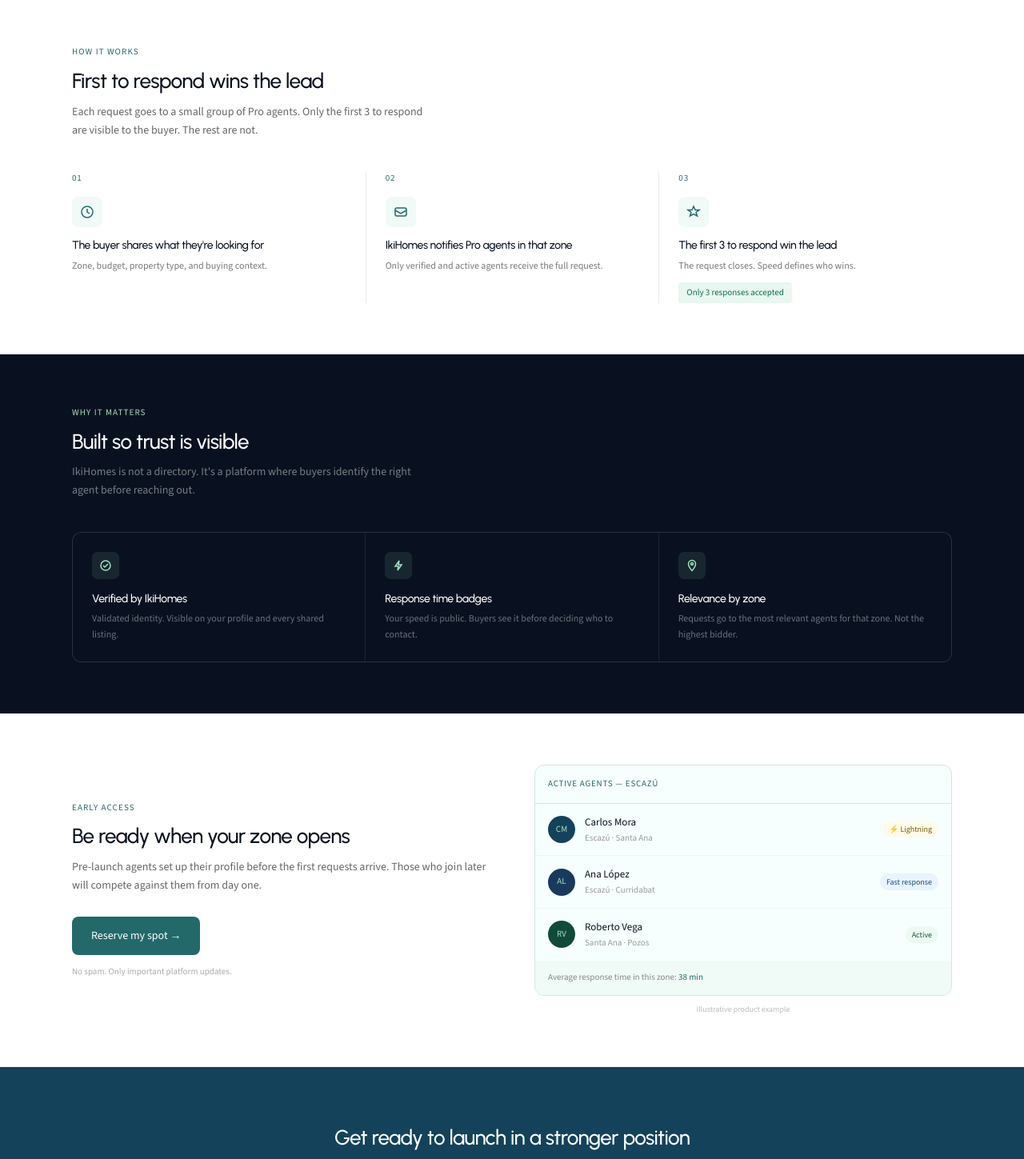
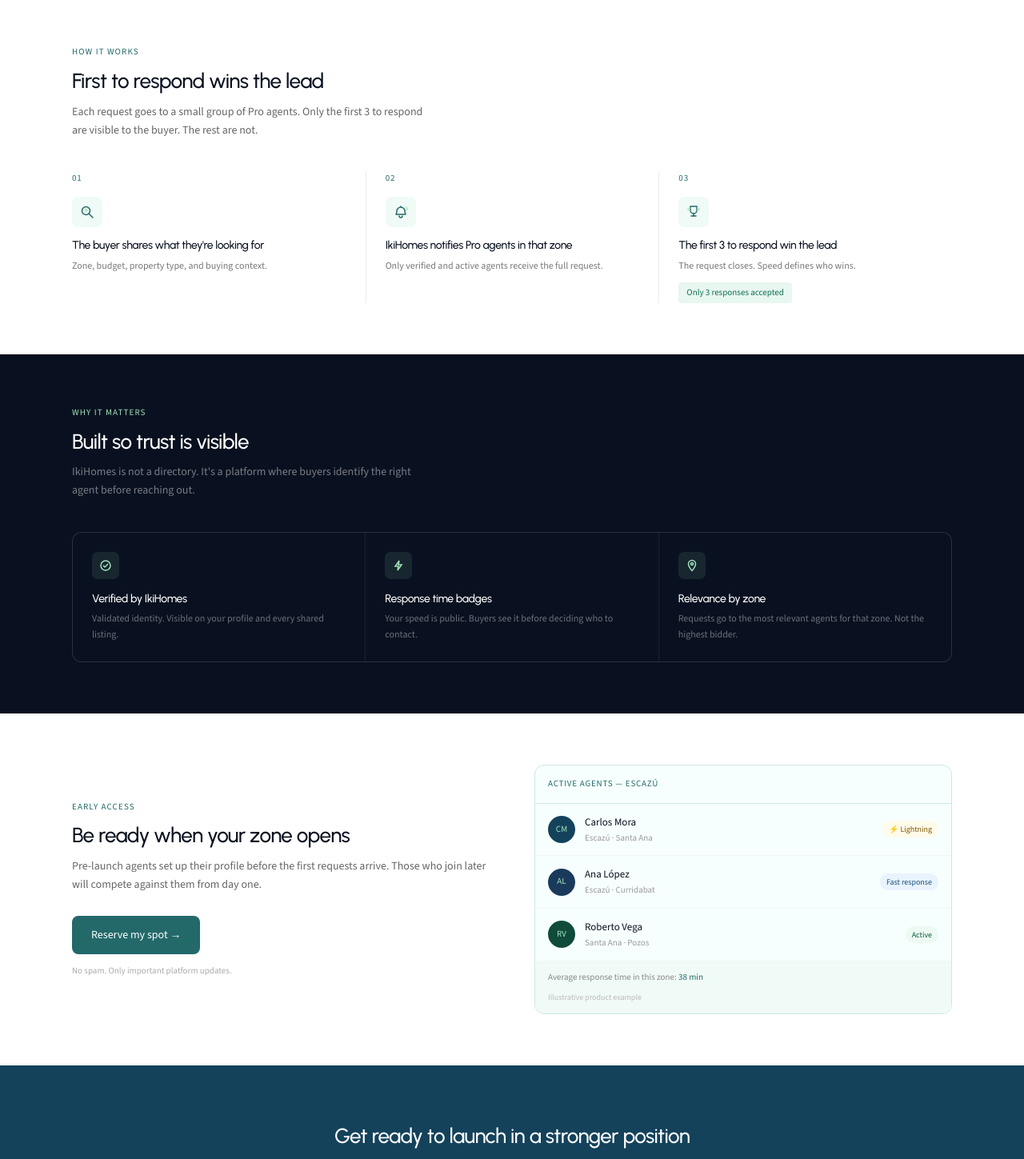
Before and after one commit to allansalgadocr/ikihomes-landing, a Next.js app: page /en in a window 1280 px wide. Shown: the part 704-2153 px from the top of the page at 80% size. Built offline with nearby package versions, Linux system fonts and the light colour scheme; no server answers.

Commit message:
feat: update MechanicSection icons for improved clarity and relevance, replacing outdated icons with new designs representing search, notifications, and achievements. Refactor SplitSection to streamline caption display, enhancing layout consistency.

```diff
--- a/src/components/MechanicSection.tsx
+++ b/src/components/MechanicSection.tsx
@@ -12,19 +12,28 @@
 }
 
 const stepIcons = [
-  // Clock
-  <svg key="clock" width="18" height="18" viewBox="0 0 18 18" fill="none" stroke="#23696A" strokeWidth="1.5">
-    <circle cx="9" cy="9" r="7" />
-    <path d="M9 5v4l3 2" />
+  // Search/magnifier with location pin — buyer describes what they want
+  <svg key="search" width="18" height="18" viewBox="0 0 18 18" fill="none" strokeLinecap="round" strokeLinejoin="round">
+    <circle cx="7.5" cy="7.5" r="5" stroke="#23696A" strokeWidth="1.5" />
+    <path d="M11.5 11.5L16 16" stroke="#23696A" strokeWidth="1.5" />
+    <circle cx="7.5" cy="6.5" r="1.5" stroke="#A0E2BA" strokeWidth="1.2" />
+    <path d="M7.5 8v1" stroke="#A0E2BA" strokeWidth="1.2" />
   </svg>,
-  // Envelope
-  <svg key="envelope" width="18" height="18" viewBox="0 0 18 18" fill="none" stroke="#23696A" strokeWidth="1.5">
-    <rect x="2" y="4" width="14" height="10" rx="2" />
-    <path d="M2 7l7 4 7-4" />
+  // Bell with signal waves — IkiHomes notifies agents
+  <svg key="notify" width="18" height="18" viewBox="0 0 18 18" fill="none" strokeLinecap="round" strokeLinejoin="round">
+    <path d="M7 14a2 2 0 0 0 4 0" stroke="#23696A" strokeWidth="1.5" />
+    <path d="M9 2v1" stroke="#23696A" strokeWidth="1.5" />
+    <path d="M9 3a5 5 0 0 1 5 5c0 2.5 1 4 1 4H3s1-1.5 1-4a5 5 0 0 1 5-5z" stroke="#23696A" strokeWidth="1.5" />
+    <path d="M14.5 5.5c1 .8 1.5 2 1.5 2" stroke="#A0E2BA" strokeWidth="1.2" />
+    <path d="M15.5 3c1.2 1 2 2.8 2 2.8" stroke="#A0E2BA" strokeWidth="1.2" />
   </svg>,
-  // Star
-  <svg key="star" width="18" height="18" viewBox="0 0 18 18" fill="none" stroke="#23696A" strokeWidth="1.5">
-    <path d="M9 2l2 4.5H16l-4 3 1.5 4.5L9 11.5l-4.5 2.5L6 9.5 2 6.5h5z" />
+  // Trophy/podium — first 3 win
+  <svg key="trophy" width="18" height="18" viewBox="0 0 18 18" fill="none" strokeLinecap="round" strokeLinejoin="round">
+    <path d="M6 14h6" stroke="#23696A" strokeWidth="1.5" />
+    <path d="M9 11v3" stroke="#23696A" strokeWidth="1.5" />
+    <path d="M5 2h8v5a4 4 0 0 1-8 0V2z" stroke="#23696A" strokeWidth="1.5" />
+    <path d="M5 4H3.5a1.5 1.5 0 0 0 0 3H5" stroke="#A0E2BA" strokeWidth="1.2" />
+    <path d="M13 4h1.5a1.5 1.5 0 0 1 0 3H13" stroke="#A0E2BA" strokeWidth="1.2" />
   </svg>,
 ];
 
--- a/src/components/SplitSection.tsx
+++ b/src/components/SplitSection.tsx
@@ -144,16 +144,14 @@
                     {dict.preview_footer_value}
                   </span>
                 </div>
+                <div
+                  className="text-[10px] mt-1.5"
+                  style={{ color: "#bbb" }}
+                >
+                  {dict.preview_caption}
+                </div>
               </div>
             </div>
-
-            {/* Caption */}
-            <p
-              className="text-[10px] mt-2 text-center"
-              style={{ color: "#bbb" }}
-            >
-              {dict.preview_caption}
-            </p>
           </div>
         </div>
       </div>
```
